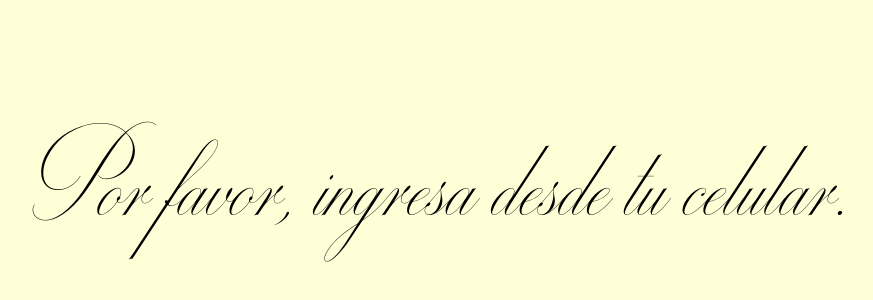
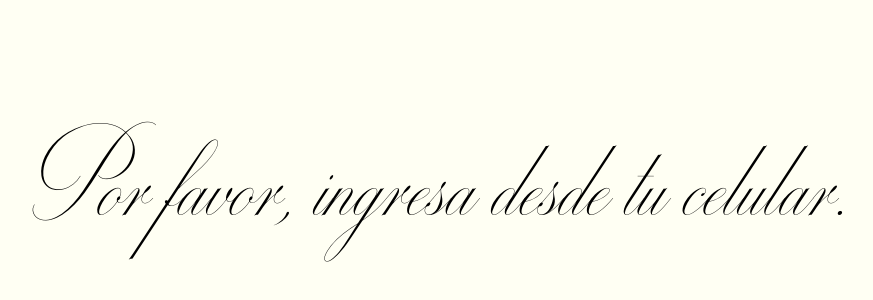
Before and after one commit to JorgeAJonesp/Boda.github.io, a plain HTML site: page index.html in a window 1280 px wide. Shown: the part 220-520 px from the top of the page, without its empty margins (196-1069 px from the left). Drawn offline with Linux system fonts and the light colour scheme.

Commit message:
Update index.html

```diff
--- a/index.html
+++ b/index.html
@@ -15,7 +15,7 @@
         }
 
         body {
-            background-color: #ffffd7;
+            background-color: #fffff3;
             display: flex;
             justify-content: center;
             align-items: center;
```
